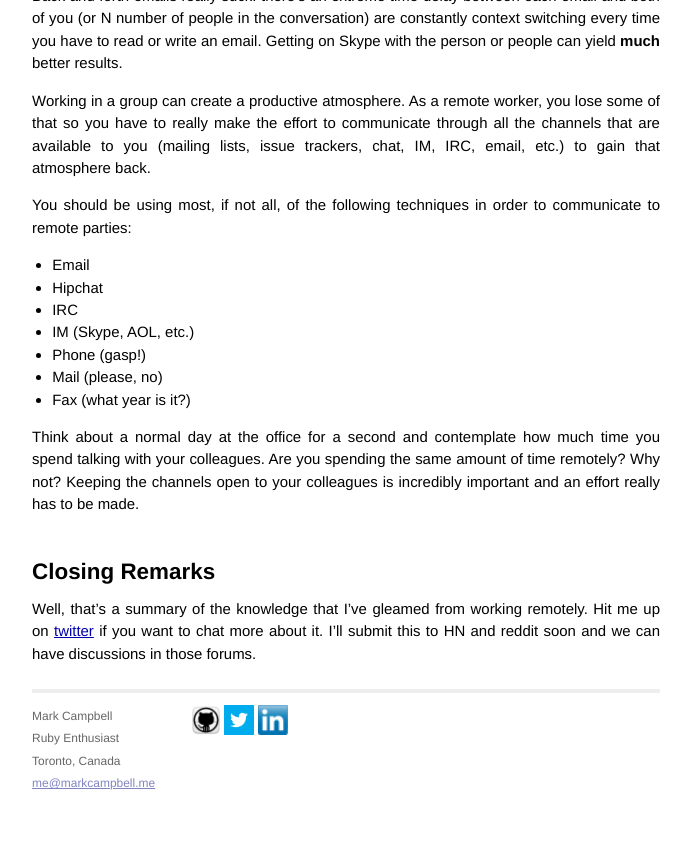
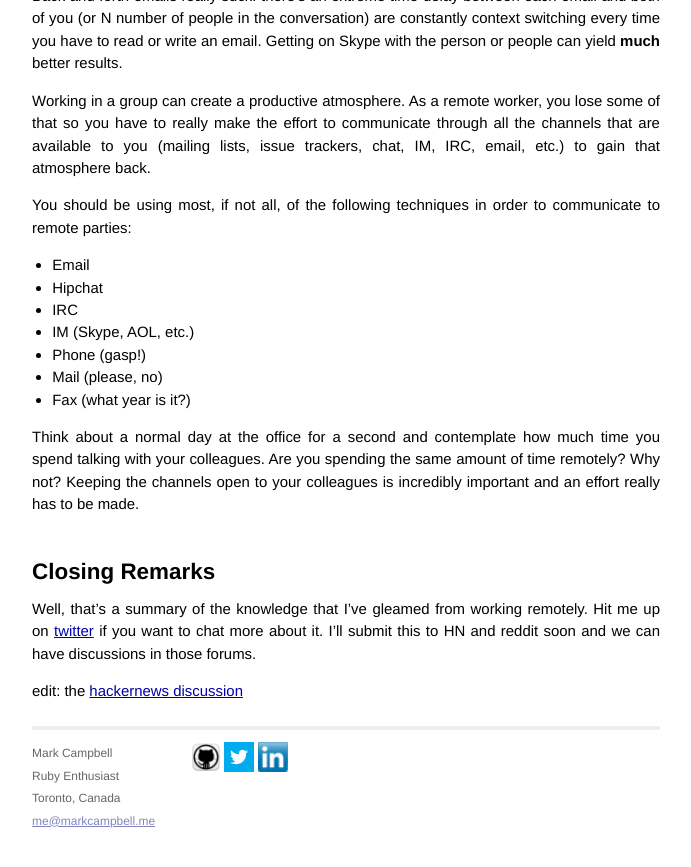
Before and after one commit to Nitrodist/markcampbell.me, a Jekyll site: the page built from _posts/2013-05-23-how-to-work-remotely.markdown, in a window 1280 px wide and 900 px high, scrolled down 3232 px. Shown: the top 867 px of the window, without its empty margins (294-985 px from the left). Built offline with Jekyll 4.4.1, drawn with Linux system fonts in a browser that asks for light colours.

Commit message:
Add hackernews discussion link to 'How to work remotely' post

```diff
--- a/_posts/2013-05-23-how-to-work-remotely.markdown
+++ b/_posts/2013-05-23-how-to-work-remotely.markdown
@@ -102,3 +102,5 @@ Think about a normal day at the office for a second and contemplate how much tim
 ## Closing Remarks
 
 Well, that's a summary of the knowledge that I've gleamed from working remotely. Hit me up on [twitter](https://twitter.com/Nitrodist) if you want to chat more about it. I'll submit this to HN and reddit soon and we can have discussions in those forums.
+
+edit: the [hackernews discussion](https://news.ycombinator.com/item?id=5757047)
```
